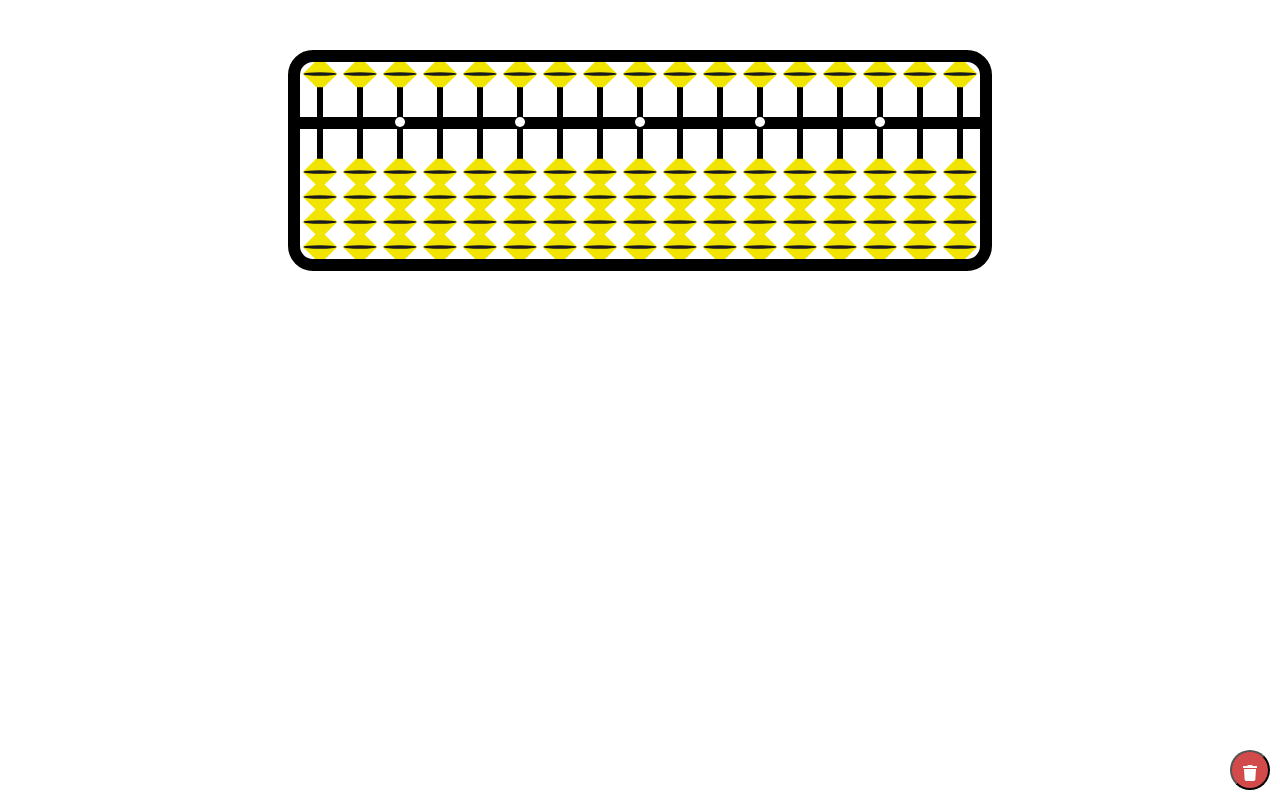
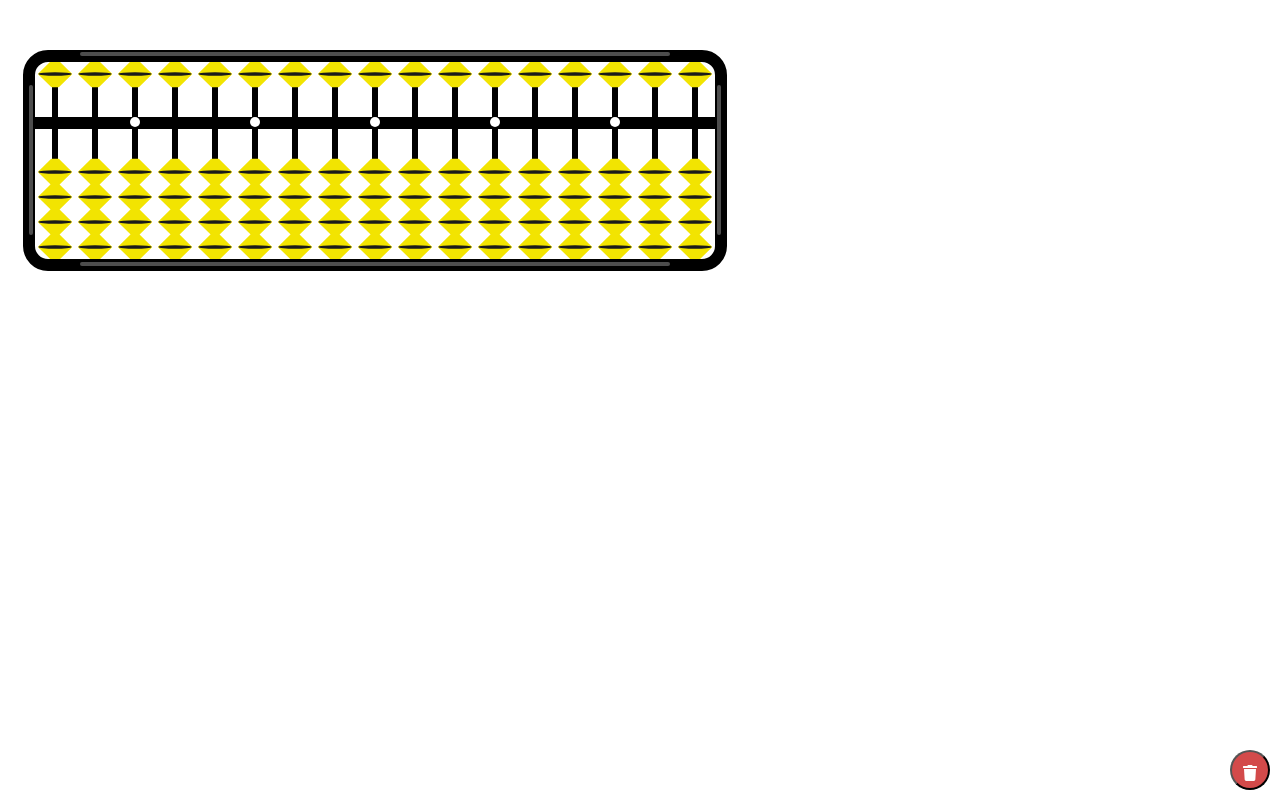
Before and after one commit to cyproto/abacus, a React (Create React App) app: page / in a window 1280 px wide. Built offline with nearby package versions, Linux system fonts and the light colour scheme.

Commit message:
Add 4d4d4d colored lines on border.

```diff
--- a/src/App.js
+++ b/src/App.js
@@ -67,6 +67,10 @@ class App extends Component {
         </header>
         <div className="container">
           <div className="content">
+            <div className="left-line"></div>
+            <div className="right-line"></div>
+            <div className="top-line"></div>
+            <div className="bottom-line"></div>
             <ul className="abacus-list" >
               {this.state.ups.map((up, index) => {
                 return (
--- a/src/App.scss
+++ b/src/App.scss
@@ -29,6 +29,9 @@ footer {
   box-sizing: border-box;
   display: flex;
   justify-content: center;
+  position: relative;
+  height: 221px;
+  width: 750px;
 }
 
 .abacus-list {
@@ -193,6 +196,46 @@ svg {
   }
 }
 
+.left-line {
+  position: absolute;
+  top: 35px;
+  left: 29px;
+  height: 150px;
+  width: 4px;
+  background-color: #4d4d4d;
+  border-radius: 5px;
+}
+
+.top-line {
+  position: absolute;
+  top: 2px;
+  left: 80px;
+  height: 4px;
+  width: 590px;
+  background-color: #4d4d4d;
+  border-radius: 5px;
+}
+
+.right-line {
+  position: absolute;
+  top: 35px;
+  right: 29px;
+  height: 150px;
+  width: 4px;
+  background-color: #4d4d4d;
+  border-radius: 5px;
+}
+
+.bottom-line {
+  position: absolute;
+  bottom: 5px;
+  left: 80px;
+  height: 4px;
+  width: 590px;
+  background-color: #4d4d4d;
+  border-radius: 5px;
+}
+
 h1 {
   display:inline-block;
   vertical-align: middle;
--- a/src/components/AbacusItem.jsx
+++ b/src/components/AbacusItem.jsx
@@ -11,7 +11,6 @@ export default class AbacusItem extends React.Component {
 
   handleupClick() {
     //this.props.up = !this.props.up
-    this.props.changeUpState(this.props.index, !this.props.up)
 
     ReactDOM.findDOMNode(this.refs.upbead).style.transition = '.5s'
     if (this.props.up) {
@@ -19,6 +18,8 @@ export default class AbacusItem extends React.Component {
     } else {
       ReactDOM.findDOMNode(this.refs.upbead).style.transform = 'translateY(0px)'
     }
+
+    this.props.changeUpState(this.props.index, !this.props.up)
 
   }
 
```
